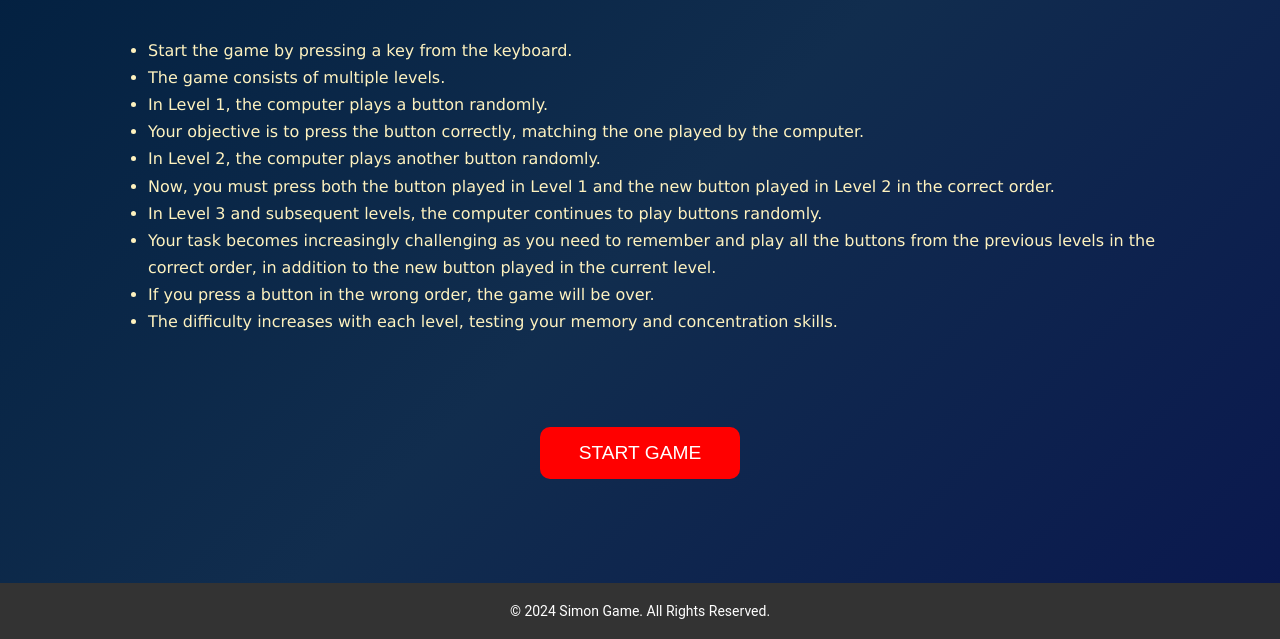
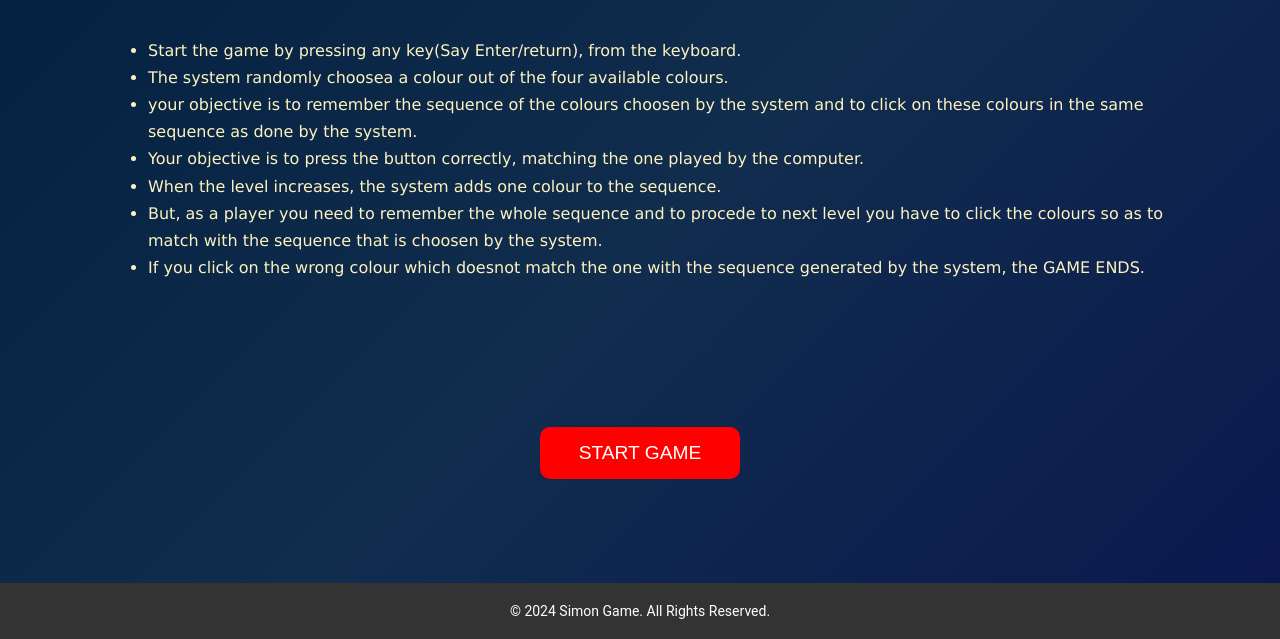
Before and after one commit to Challa-Rajesh/Simon-Game, a plain HTML site: page index.html in a window 1280 px wide. Shown: the part 161-800 px from the top of the page. Drawn offline with Linux system fonts and the light colour scheme.

Commit message:
Update index.html

```diff
--- a/index.html
+++ b/index.html
@@ -11,16 +11,13 @@
 <body class="body inst_body">
     <h1 id="inst_heading">Rules To Play</h1>
     <ul id="inst_list">
-        <li>Start the game by pressing a key from the keyboard.</li>
-        <li>The game consists of multiple levels.</li>
-        <li>In Level 1, the computer plays a button randomly.</li>
+        <li>Start the game by pressing any key(Say Enter/return), from the keyboard.</li>
+        <li>The system randomly choosea a colour out of the four available colours.</li>
+        <li>your objective is to remember the sequence of the colours choosen by the system and to click on these colours in the same sequence as done by the system.</li>
         <li>Your objective is to press the button correctly, matching the one played by the computer.</li>
-        <li>In Level 2, the computer plays another button randomly.</li>
-        <li>Now, you must press both the button played in Level 1 and the new button played in Level 2 in the correct order.</li>
-        <li>In Level 3 and subsequent levels, the computer continues to play buttons randomly.</li>
-        <li>Your task becomes increasingly challenging as you need to remember and play all the buttons from the previous levels in the correct order, in addition to the new button played in the current level.</li>
-        <li>If you press a button in the wrong order, the game will be over.</li>
-        <li>The difficulty increases with each level, testing your memory and concentration skills.</li>
+        <li>When the level increases, the system adds one colour to the sequence.</li>
+        <li>But, as a player you need to remember the whole sequence and to procede to next level you have to click the colours so as to match with the sequence that is choosen by the system.</li>
+        <li>If you click on the wrong colour which doesnot match the one with the sequence generated by the system, the GAME ENDS.</li>
     </ul>
 
     <!-- Start Game Button -->
```
